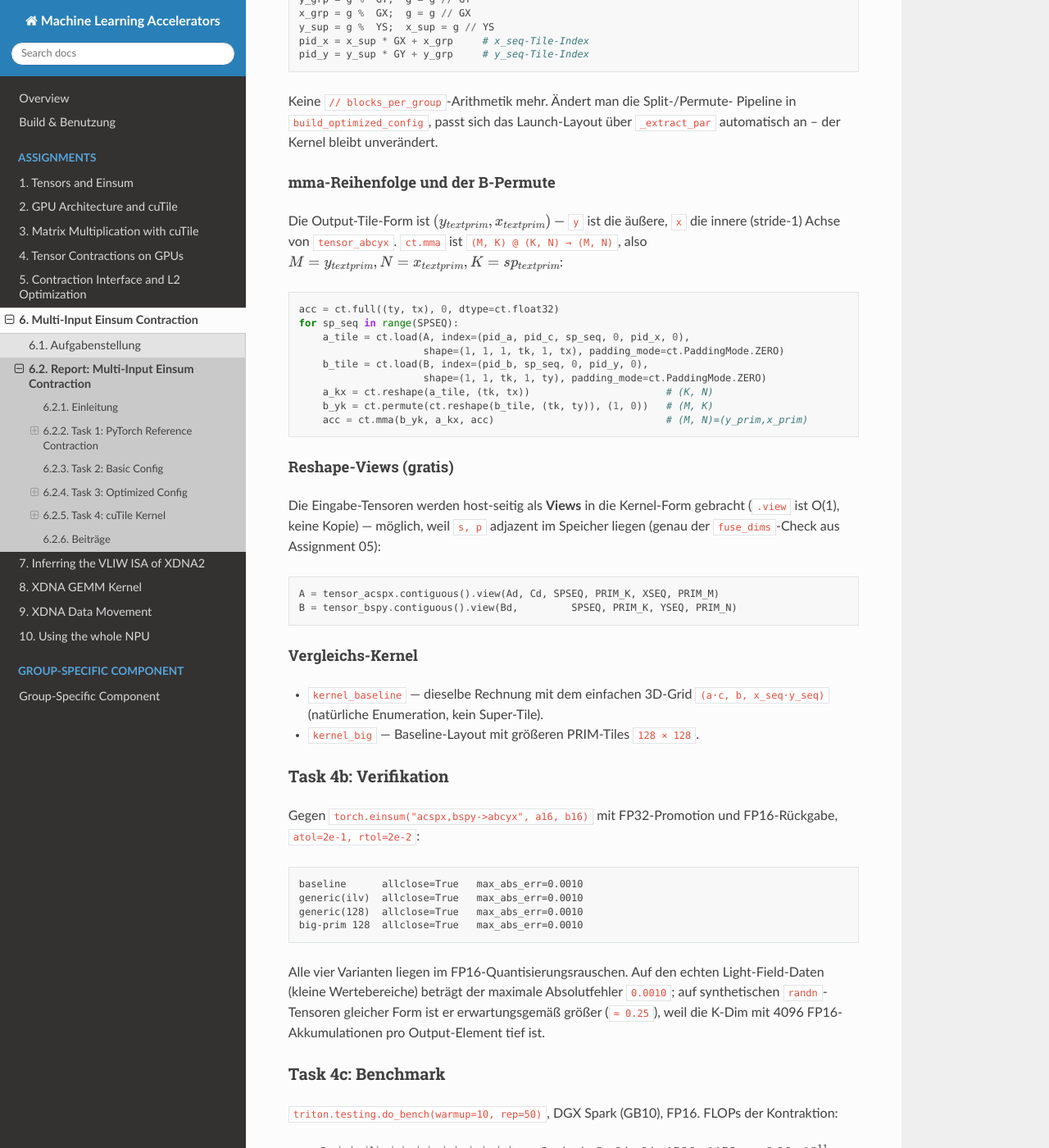
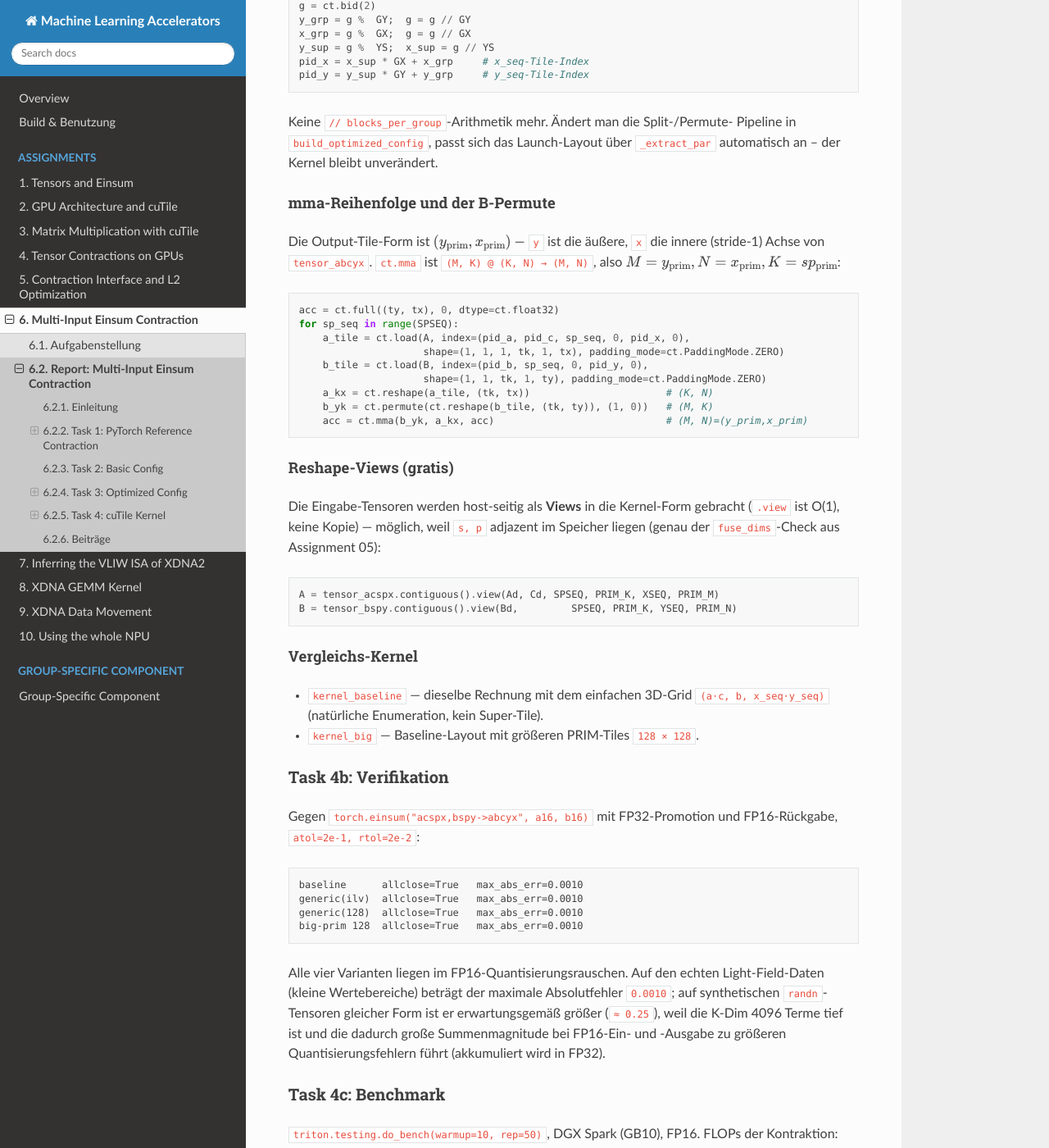
Before and after one commit to Intelligence420/mla, a Sphinx documentation site: the page built from sphinx/source/chapters/06_multi_input_einsum/loesung.rst, in a window 1280 px wide and 1400 px high, scrolled down 5235 px. Shown: the whole window at 82% size. Built offline with Sphinx 7.4.7 and the Read the Docs theme 3.1.0, drawn with Linux system fonts in a browser that asks for light colours; some of the changed text lies outside the part shown.

```diff
--- a/sphinx/source/chapters/06_multi_input_einsum/loesung.rst
+++ b/sphinx/source/chapters/06_multi_input_einsum/loesung.rst
@@ -134,8 +134,9 @@ Task 1c: FP16 vs. FP32
 
    ``results/torch_16.png`` — FP16.
 
-Visuell nicht unterscheidbar. Jedoch nach kurzen Pixel vergleich: es gibt unterschiede!
-Man könnte vielleicht in Zukunft einen "Standartisierten" Pixelvergleich / Qualitätsanalyse durchführen.
+Visuell sind FP16 und FP32 nicht zu unterscheiden. Ein genauer Pixelvergleich zeigt
+jedoch geringe Abweichungen. Eine standardisierte Pixel- bzw. Qualitätsanalyse
+(z. B. PSNR/SSIM) wäre ein sinnvoller nächster Schritt.
 
 Task 2: Basic Config
 ====================
@@ -251,9 +252,9 @@ Alle Nicht-Referenz-Kernel folgen der Config: ein 3D-Grid über die PAR-Achsen
 Generischer, config-getriebener Kernel
 ^^^^^^^^^^^^^^^^^^^^^^^^^^^^^^^^^^^^^^^^
 
-``kernel_generic`` setzt den Feedback-Punkt (identisch zu Assignment 05) um:
-die L2-Lokalität kommt aus der **Dimensionsstruktur der Config**, nicht aus
-einer Swizzle-Formel im Kernel. Grid:
+``kernel_generic`` verlagert die L2-Lokalität vollständig in die Config: sie
+entsteht aus der **Dimensionsstruktur der Config**, nicht aus einer
+Swizzle-Formel im Kernel. Grid:
 ``(a·c, b, x_super·y_super·x_group·y_group)``. Die ``bid(2)``-Achse wird per
 verschachteltem divmod über die Super-/Group-Größen (aus ``_extract_par(cfg)``
 gelesen) dekodiert – mit den **Gruppen-Achsen innen**, sodass aufeinander
@@ -275,10 +276,10 @@ Pipeline in ``build_optimized_config``, passt sich das Launch-Layout über
 mma-Reihenfolge und der B-Permute
 ^^^^^^^^^^^^^^^^^^^^^^^^^^^^^^^^^^
 
-Die Output-Tile-Form ist :math:`(y_{\\text{prim}}, x_{\\text{prim}})` —
+Die Output-Tile-Form ist :math:`(y_{\text{prim}}, x_{\text{prim}})` —
 ``y`` ist die äußere, ``x`` die innere (stride-1) Achse von ``tensor_abcyx``.
 ``ct.mma`` ist ``(M, K) @ (K, N) → (M, N)``, also
-:math:`M = y_{\\text{prim}}, N = x_{\\text{prim}}, K = sp_{\\text{prim}}`:
+:math:`M = y_{\text{prim}}, N = x_{\text{prim}}, K = sp_{\text{prim}}`:
 
 .. code-block:: python
 
@@ -327,8 +328,9 @@ und FP16-Rückgabe, ``atol=2e-1, rtol=2e-2``:
 Alle vier Varianten liegen im FP16-Quantisierungsrauschen. Auf den echten
 Light-Field-Daten (kleine Wertebereiche) beträgt der maximale Absolutfehler
 ``0.0010``; auf synthetischen ``randn``-Tensoren gleicher Form ist er
-erwartungsgemäß größer (``≈ 0.25``), weil die K-Dim mit 4096
-FP16-Akkumulationen pro Output-Element tief ist.
+erwartungsgemäß größer (``≈ 0.25``), weil die K-Dim 4096 Terme tief ist und die
+dadurch große Summenmagnitude bei FP16-Ein- und -Ausgabe zu größeren
+Quantisierungsfehlern führt (akkumuliert wird in FP32).
 
 Task 4c: Benchmark
 -------------------
```
